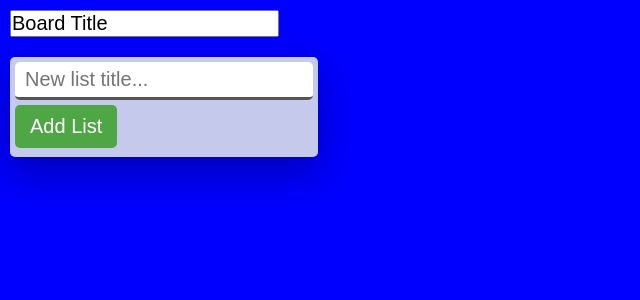
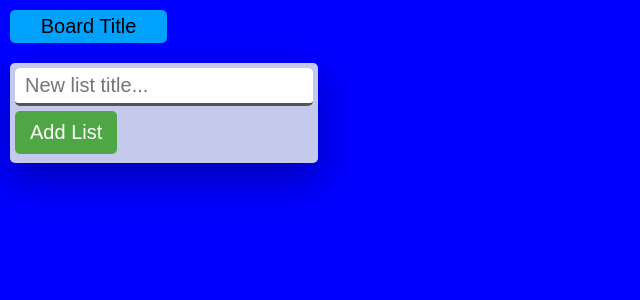
Before and after one commit to darrylgit/v11-geckos-team-03, a React (Create React App) app: page / in a window 1280 px wide. Shown: the top 300 px of the page, without its empty margins (0-640 px from the left). Built offline with nearby package versions, Linux system fonts and the light colour scheme.

Commit message:
Implement core functionality of editable Board title

```diff
--- a/src/components/navbar/BoardTitle.js
+++ b/src/components/navbar/BoardTitle.js
@@ -6,58 +6,91 @@ class BoardTitle extends Component {
     titleText: "Board Title"
   };
 
+  // Sets input size on first render to length of state variable titleText
+  componentDidMount() {
+    this.setInputSize();
+  }
+
+  // Sets input size when user types, and sets state variable inputText to current input value
   inputHandler = event => {
     const inputText = event.target.value;
+
+    // Sets input size to current input value
+    event.target.value.length > 0
+      ? (event.target.size = inputText.length)
+      : (event.target.size = 1);
 
     this.setState({
       inputText: inputText
     });
-
-    event.target.style.width = `${inputText.length}rem`;
   };
 
-  keyUpHandler = event => {
+  // If user hits Enter or Escape, calls function checkEmptyInput
+  keyDownHandler = event => {
     const newTitle = event.target.value;
 
     switch (event.key) {
       case "Enter":
-        this.emptyInputHandler(newTitle);
+        this.checkEmptyInput(newTitle);
         break;
       case "Escape":
-        this.emptyInputHandler(newTitle);
+        this.checkEmptyInput(newTitle);
         break;
       default:
         break;
     }
   };
 
+  // When user clicks outside input, calls function checkEmptyInput, and sets input class for default styling
   onBlurHandler = event => {
     const newTitle = event.target.value;
 
-    this.emptyInputHandler(newTitle);
+    this.checkEmptyInput(newTitle);
+
+    event.target.className = "navbar__input";
   };
 
-  emptyInputHandler = newTitle => {
+  // When user clicks inside input, sets input class to change styling, and selects all current input text
+  onFocusHandler = event => {
+    event.target.className = "navbar__input navbar__input--infocus";
+
+    event.target.select();
+  };
+
+  // Checks if current input value is empty string; if true, sets current input value to most recently-set state variable titleText; if false, sets titleText to current input value
+  checkEmptyInput = newTitle => {
     if (newTitle === "") {
       this.setState({
         inputText: this.state.titleText
       });
+
+      this.setInputSize();
     } else {
       this.setState({
         titleText: newTitle
       });
+
+      this.setInputSize();
     }
+  };
+
+  // Sets size of input based on current value
+  setInputSize = () => {
+    const input = document.querySelector("input");
+
+    input.size = this.state.titleText.length;
   };
 
   render() {
     return (
-      <div className="BoardTitle">
+      <div className="navbar__title">
         <input
-          className="title-input"
+          className="navbar__input"
           value={this.state.inputText}
           onChange={this.inputHandler}
-          onKeyUp={this.keyUpHandler}
+          onKeyDown={this.keyDownHandler}
           onBlur={this.onBlurHandler}
+          onFocus={this.onFocusHandler}
         ></input>
       </div>
     );
--- a/src/components/navbar/NavBar.js
+++ b/src/components/navbar/NavBar.js
@@ -7,7 +7,7 @@ import "../../index.css";
 class NavBar extends Component {
   render() {
     return (
-      <div className="NavBar">
+      <div className="navbar">
         <BoardTitle />
         {/* <div className="logo">Geckrello</div> */}
         {/* <div className="repo-link">Project Repo</div> */}
--- a/src/index.css
+++ b/src/index.css
@@ -142,14 +142,20 @@ body {
     z-index: -1;
     box-shadow: 0 1.5rem 4rem rgba(0, 0, 0, 0.3); }
 
-.NavBar {
+.navbar {
   display: flex;
   flex-direction: row;
   padding: 1rem;
   font-size: 2em; }
-
-.title-input {
-  width: 100%;
-  max-width: 500px;
-  box-sizing: border-box;
-  font-size: 2rem; }
+  .navbar__input {
+    width: 100%;
+    padding: 5px 0;
+    max-width: 500px;
+    box-sizing: border-box;
+    background-color: #00a2ff;
+    border: none;
+    border-radius: 0.5rem;
+    font-size: 2rem;
+    text-align: center; }
+  .navbar__input--infocus {
+    background-color: white; }
--- a/src/sass/abstracts/_variables.scss
+++ b/src/sass/abstracts/_variables.scss
@@ -1,4 +1,7 @@
 // COLORS
+$body-background: blue;
+$body-background-light: rgb(0, 162, 255);
+
 $list-background: #c5c9eb;
 $list-background-dark: #9093ad;
 
--- a/src/sass/components/_boardtitle.scss
+++ /dev/null
@@ -1,6 +0,0 @@
-.title-input {
-  width: 100%;
-  max-width: 500px;
-  box-sizing: border-box;
-  font-size: 2rem;
-}
--- a/src/sass/components/_navbar.scss
+++ b/src/sass/components/_navbar.scss
@@ -1,6 +1,25 @@
-.NavBar {
+.navbar {
   display: flex;
   flex-direction: row;
   padding: 1rem;
   font-size: 2em;
+
+  &__title {
+  }
+
+  &__input {
+    width: 100%;
+    padding: 5px 0;
+    max-width: 500px;
+    box-sizing: border-box;
+    background-color: $body-background-light;
+    border: none;
+    border-radius: 0.5rem;
+    font-size: 2rem;
+    text-align: center;
+  }
+
+  &__input--infocus {
+    background-color: white;
+  }
 }
--- a/src/sass/index.scss
+++ b/src/sass/index.scss
@@ -12,4 +12,3 @@
 @import "components/list";
 @import "components/navbar";
 @import "components/popup";
-@import "components/boardtitle";
```
